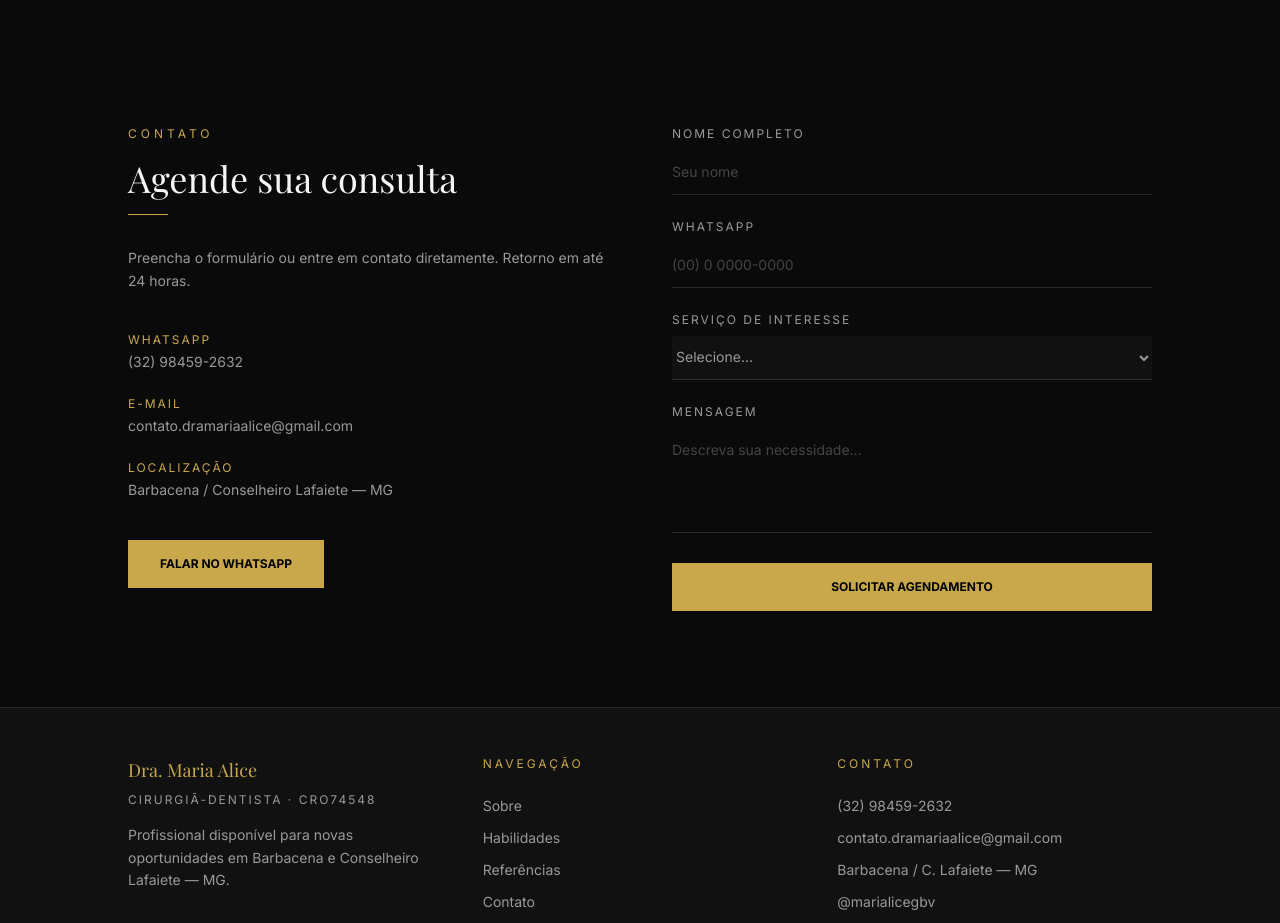
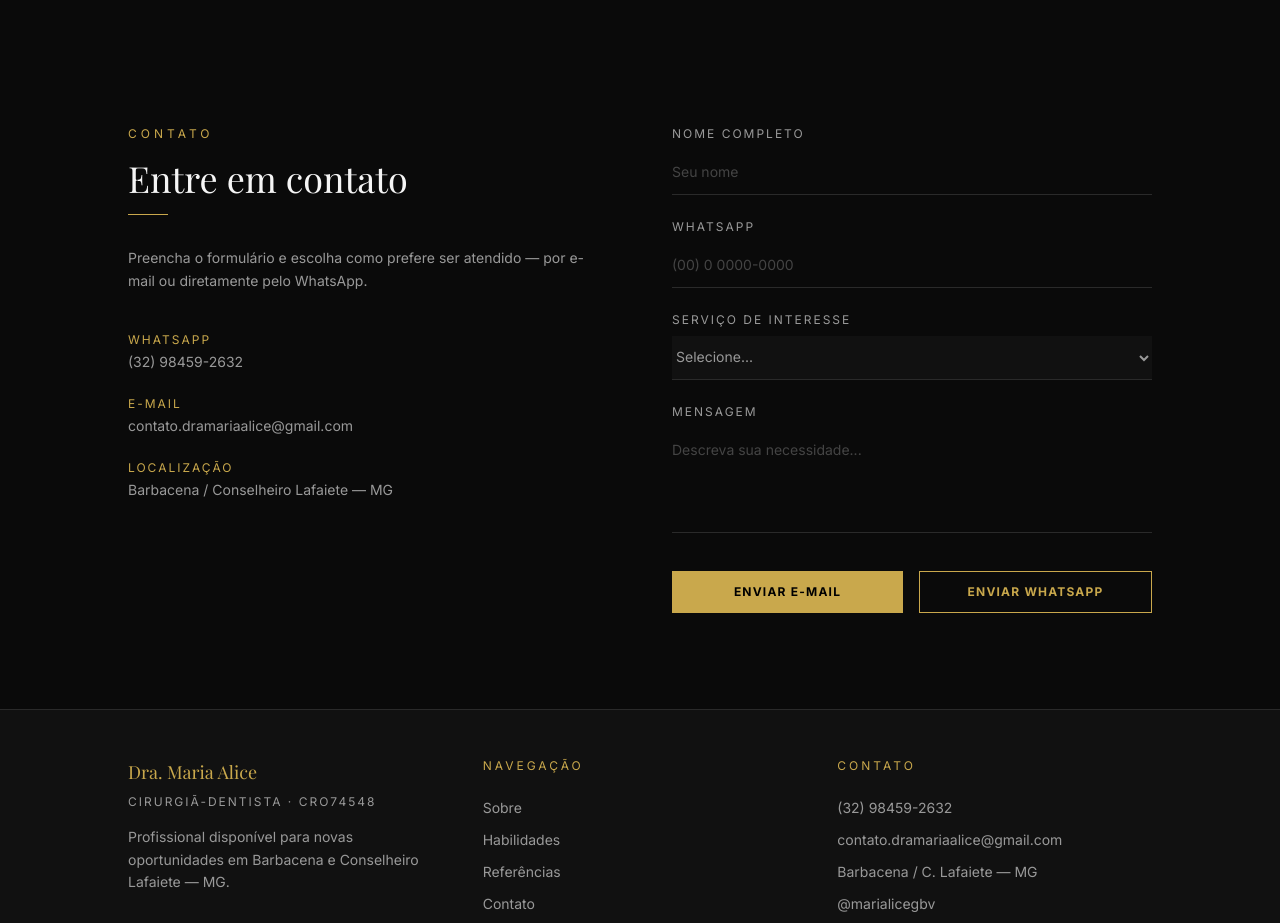
Before and after one commit to pedro-devxzd/projeto-nomade, a Next.js app: page / in a window 1280 px wide. Shown: the part 2360-3283 px from the top of the page. Built offline with nearby package versions, Linux system fonts and the light colour scheme; a web font is replaced by a local one.

Commit message:
feat: formulario de contato com email e whatsapp

```diff
--- a/app/components/sections/Contato.jsx
+++ b/app/components/sections/Contato.jsx
@@ -1,10 +1,48 @@
+"use client";
+import { useState } from "react";
+import emailjs from "@emailjs/browser";
+
 export default function Contato() {
-  const btnStyle =
-    "bg-[#C9A84C] text-black px-8 py-4 text-xs font-bold uppercase inline-block";
-  const inputStyle =
-    "w-full bg-transparent border-b border-[#2A2A2A] text-[#F5F5F5] text-sm py-3 outline-none placeholder:text-[#444]";
+  const [form, setForm] = useState({
+    from_name: "",
+    phone: "",
+    service: "",
+    message: "",
+  });
+  const [status, setStatus] = useState("");
+  const [loading, setLoading] = useState(false);
+
+  const handleChange = (e) => {
+    setForm({ ...form, [e.target.name]: e.target.value });
+  };
+
+  const handleEmail = async (e) => {
+    e.preventDefault();
+    setLoading(true);
+    try {
+      await emailjs.send(
+        "service_5ymsdg8",
+        "template_cOduOua",
+        form,
+        "VIEfqCFL8W1Lqoc97",
+      );
+      setStatus("email_ok");
+    } catch {
+      setStatus("email_erro");
+    }
+    setLoading(false);
+  };
+
+  const handleWhatsApp = () => {
+    const msg = `Olá Dra. Maria Alice! Me chamo ${form.from_name}. Tenho interesse em: ${form.service}. ${form.message}`;
+    const url = `https://wa.me/5532984592632?text=${encodeURIComponent(msg)}`;
+    window.open(url, "_blank");
+  };
+
   const labelStyle =
     "text-[#999999] text-xs uppercase tracking-[2px] block mb-2";
+  const inputStyle =
+    "w-full bg-transparent border-b border-[#2A2A2A] text-[#F5F5F5] text-sm py-3 outline-none placeholder:text-[#444] focus:border-[#C9A84C] transition-colors";
 
   return (
     <section id="contato" className="bg-[#0A0A0A] py-24 px-6">
@@ -13,25 +51,20 @@ export default function Contato() {
           <p className="text-[#C9A84C] text-xs uppercase tracking-[4px] mb-4">
             Contato
           </p>
-
           <h2 className="font-playfair text-4xl text-[#F5F5F5] mb-4">
-            Agende sua consulta
+            Entre em contato
           </h2>
-
           <div className="w-10 h-px bg-[#C9A84C] mb-8"></div>
-
           <p className="text-[#999999] text-sm leading-relaxed mb-10">
-            Preencha o formulário ou entre em contato diretamente. Retorno em
-            até 24 horas.
+            Preencha o formulário e escolha como prefere ser atendido — por
+            e-mail ou diretamente pelo WhatsApp.
           </p>
-
-          <div className="mb-6">
+          <div class="mb-6">
             <p className="text-[#C9A84C] text-xs uppercase tracking-[2px] mb-1">
               WhatsApp
             </p>
             <p className="text-[#999999] text-sm">(32) 98459-2632</p>
           </div>
-
           <div className="mb-6">
             <p className="text-[#C9A84C] text-xs uppercase tracking-[2px] mb-1">
               E-mail
@@ -40,8 +73,7 @@ export default function Contato() {
               contato.dramariaalice@gmail.com
             </p>
           </div>
-
-          <div className="mb-10">
+          <div className="mb-6">
             <p className="text-[#C9A84C] text-xs uppercase tracking-[2px] mb-1">
               Localização
             </p>
@@ -49,34 +81,39 @@ export default function Contato() {
               Barbacena / Conselheiro Lafaiete — MG
             </p>
           </div>
-
-          <a
-            href="https://wa.me/5532984592632"
-            target="_blank"
-            className={btnStyle}
-          >
-            Falar no WhatsApp
-          </a>
         </div>
 
-        <div className="flex flex-col gap-6">
-          <div>
+        <div>
+          <div className="mb-6">
             <label className={labelStyle}>Nome completo</label>
-            <input type="text" placeholder="Seu nome" className={inputStyle} />
+            <input
+              name="from_name"
+              type="text"
+              placeholder="Seu nome"
+              className={inputStyle}
+              onChange={handleChange}
+              value={form.from_name}
+            />
           </div>
-
-          <div>
+          <div className="mb-6">
             <label className={labelStyle}>WhatsApp</label>
             <input
+              name="phone"
               type="tel"
               placeholder="(00) 0 0000-0000"
               className={inputStyle}
+              onChange={handleChange}
+              value={form.phone}
             />
           </div>
-
-          <div>
+          <div className="mb-6">
             <label className={labelStyle}>Serviço de interesse</label>
-            <select className="w-full bg-[#111111] border-b border-[#2A2A2A] text-[#999999] text-sm py-3 outline-none">
+            <select
+              name="service"
+              className="w-full bg-[#111111] border-b border-[#2A2A2A] text-[#999999] text-sm py-3 outline-none focus:border-[#C9A84C] transition-colors"
+              onChange={handleChange}
+              value={form.service}
+            >
               <option value="">Selecione...</option>
               <option>Facetas em Resina</option>
               <option>Restauração em Resina</option>
@@ -87,17 +124,44 @@ export default function Contato() {
               <option>Urgência</option>
             </select>
           </div>
-
-          <div>
+          <div className="mb-8">
             <label className={labelStyle}>Mensagem</label>
             <textarea
+              name="message"
               placeholder="Descreva sua necessidade..."
               rows={4}
-              className="w-full bg-transparent border-b border-[#2A2A2A] text-[#F5F5F5] text-sm py-3 outline-none placeholder:text-[#444] resize-none"
+              className="w-full bg-transparent border-b border-[#2A2A2A] text-[#F5F5F5] text-sm py-3 outline-none placeholder:text-[#444] focus:border-[#C9A84C] transition-colors resize-none"
+              onChange={handleChange}
+              value={form.message}
             />
           </div>
 
-          <button className={btnStyle}>Solicitar Agendamento</button>
+          {status === "email_ok" && (
+            <p className="text-green-400 text-sm mb-4">
+              E-mail enviado com sucesso!
+            </p>
+          )}
+          {status === "email_erro" && (
+            <p className="text-red-400 text-sm mb-4">
+              Erro ao enviar. Tente pelo WhatsApp.
+            </p>
+          )}
+
+          <div className="flex gap-4 flex-wrap">
+            <button
+              onClick={handleEmail}
+              disabled={loading}
+              className="bg-[#C9A84C] text-black px-6 py-3 text-xs font-bold uppercase tracking-widest hover:bg-[#E8C97A] transition-colors flex-1"
+            >
+              {loading ? "Enviando..." : "Enviar E-mail"}
+            </button>
+            <button
+              onClick={handleWhatsApp}
+              className="border border-[#C9A84C] text-[#C9A84C] px-6 py-3 text-xs font-bold uppercase tracking-widest hover:bg-[#C9A84C] hover:text-black transition-colors flex-1"
+            >
+              Enviar WhatsApp
+            </button>
+          </div>
         </div>
       </div>
     </section>
--- a/package.json
+++ b/package.json
@@ -9,6 +9,7 @@
     "lint": "eslint"
   },
   "dependencies": {
+    "@emailjs/browser": "^4.4.1",
     "autoprefixer": "^10.5.2",
     "next": "16.2.9",
     "postcss": "^8.5.16",
```
Also changed, not shown: 1 other file (tests, documents, lock files or other folders).
